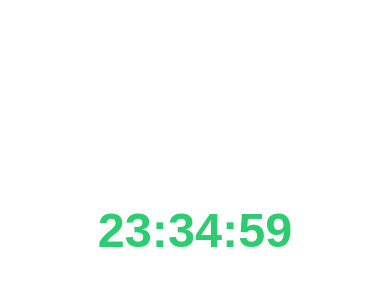
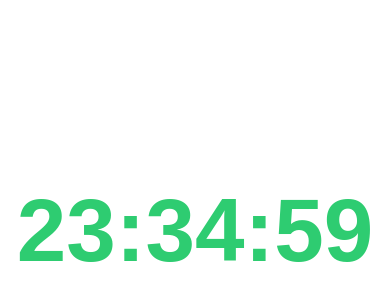
Before and after one commit to khruartem/phenomena, a React (Vite) app: page / in a window 390 px wide. Shown: the part 192-492 px from the top of the page. Built offline with nearby package versions, Linux system fonts and the light colour scheme; a web font is replaced by a local one.

Commit message:
fix:второй вариант адаптивного шрифта

```diff
--- a/src/components/ui/countdown-timer/countdown-timer.module.css
+++ b/src/components/ui/countdown-timer/countdown-timer.module.css
@@ -7,7 +7,7 @@
 .timer {
   color: #2ECC71;
   font-weight: 900;
-  font-size: clamp(2.5rem, 2.5rem + 2.2vw, 8rem);
+  font-size: clamp(2.5rem, 2.5rem + 12.5714vw, 8rem);
   line-height: 100px;
   letter-spacing: 0px;
   text-align: center;
```
